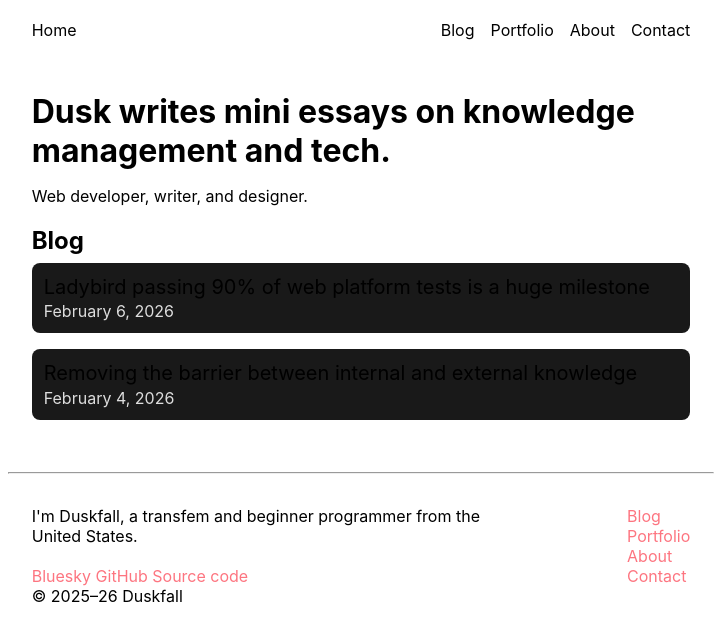
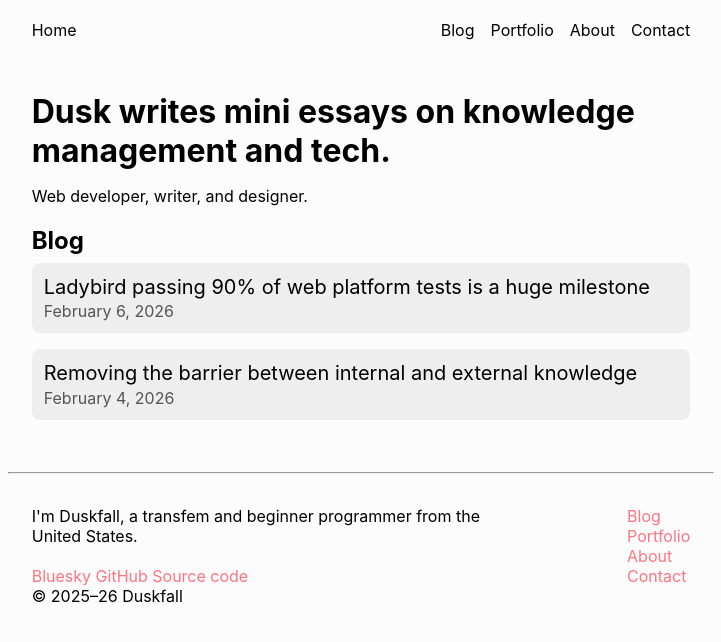
Before and after one commit to TrulyFlawed/trulyflawed.github.io, a Jekyll site: the page built from index.md, in a window 1280 px wide. Shown: the top 642 px of the page, without its empty margins (279-1000 px from the left). Built offline with Jekyll 4.4.1, drawn with Linux system fonts in a browser that asks for light colours.

Commit message:
refactor: standardize and fix color styles
Prior to these changes, the stylesheet had inconsistencies on two separ-
-ate fronts: color format and the means of how we applied color.

For the issue of color format inconsistencies, we had some colors using
RGB and most using HEX. These have since all been changed to use oklch
because it is a better format for modern CSS.

For the issue of inconsistencies in how we apply styles, I've moved all
color values to variables in `:root`.

This should also fix some issues with light mode that were seen with the
old system. Particularly with blog post date/author info and those card
things I use for displaying a list of my articles on a few pages.

```diff
--- a/assets/css/theme.css
+++ b/assets/css/theme.css
@@ -1,24 +1,38 @@
 /* If browser/OS theme default is light or unspecified we
  * default to light theme. */
-html {
-	--primary-text: #000;
-	--primary-background: #fff;
-	--secondary-text: #fff;
-	/* Yes I know these are in RGB, I need to fix that later. */
-	--link-color: rgb(253, 117, 128);
-	--link-color-highlighted: rgb(255, 160, 171);
-	--secondary-background: rgb(51, 51, 51);
+:root {
+	color-scheme: light dark;
+
+	--color-text-primary:     oklch(0.05 0 0);
+	--color-text-secondary:   oklch(0.98 0 0);
+	--color-bg-primary:       oklch(0.99 0 0);
+	--color-bg-secondary:     oklch(0.22 0 0);
+
+	/* Accent / link colors — your signature red */
+	--color-link:			  oklch(0.7262 0.1661 17.21);
+	--color-link-hover:       oklch(0.8043 0.1135 12.42);
+
+	/* Article cards & subtle surfaces (dark-leaning neutrals) */
+	--color-surface:          oklch(0.95 0 0);
+	--color-surface-hover:    oklch(0.90 0 0);
+	--color-text-muted:       oklch(0.45 0 0);
+	--color-text-very-muted:  oklch(0.92 0 0);
 }
 
 /* If browser/OS theme default is dark, we select
  * dark to avoid unwanted flash of light on page load. */
 @media (prefers-color-scheme: dark) {
-	html {
-		--primary-text: #fff;
-		--primary-background: #000;
-		--secondary-text: #000;
-		--link-color: rgb(253, 117, 128);
-		--link-color-highlighted: rgb(255, 160, 171);
+	:root {
+		--color-text-primary:     oklch(0.98 0 0);
+		--color-text-secondary:   oklch(0.05 0 0);
+		--color-bg-primary:       oklch(0.04 0 0);
+		--color-bg-secondary:     oklch(0.22 0 0);
+
+		/* Surfaces get slightly lighter in dark mode for contrast */
+		--color-surface:          oklch(0.22 0 0);
+		--color-surface-hover:    oklch(0.30 0 0);
+
+		--color-text-muted:       oklch(0.85 0 0);
 	}
 }
 
@@ -38,9 +52,8 @@ body {
 	height: 100dvh;
 
 	font-size: 1rem;
-	color: var(--primary-text);
-
-	background-color: var(--primary-background);
+	color: var(--color-text-primary);
+	background-color: var(--color-bg-primary);
 
 	transition: ease 0.15s;
 }
@@ -68,15 +81,16 @@ p {
 }
 
 hr {
-	color: var(--secondary-background);
-	background-color: var(--secondary-background);
+	color: var(--color-surface-hover);
+	background-color: var(--color-surface-hover);
 	box-sizing: border-box;
 	margin: 0;
 	padding: 0;
+	transition: ease 0.15s;
 }
 
 a {
-	color: var(--link-color);
+	color: var(--color-link);
 	display: inline-flex;
 	gap: 0.1rem;
 	align-items: center;
@@ -86,7 +100,7 @@ a {
 	text-underline-offset: 0.2em;
 
 	outline: 0px solid transparent;
-	fill: var(--primary-text);
+	fill: currentColor;
 	transition: ease 0.15s;
 
 	/* padding: 0.125rem; */
@@ -94,7 +108,7 @@ a {
 
 	&:hover,
 	&:focus-visible {
-		color: var(--link-color-highlighted);
+		color: var(--color-link-hover);
 		text-decoration-thickness: 2px;
 	}
 
@@ -126,7 +140,7 @@ header {
 	justify-content: space-between;
 
 	& a {
-		color: var(--primary-text);
+		color: var(--color-text-primary);
 		text-decoration: none;
 	}
 
@@ -144,8 +158,8 @@ footer {
 	width: 70ch;
 
 	& hr {
-		color: var(--secondary-background);
-		background-color: var(--secondary-background);
+		color: var(--color-surface-hover);
+		background-color: var(--color-surface-hover);
 		box-sizing: border-box;
 		margin: 0 0 2rem 0;
 		padding: 0;
@@ -153,7 +167,7 @@ footer {
 
 	& h2 {
 		font-size: 1rem;
-		color: #eee;
+		color: var(--color-text-very-muted);
 		font-weight: 400;
 		font-variant-caps: all-small-caps;
 	}
@@ -188,17 +202,17 @@ footer {
 }
 
 .article {
-	background-color: rgb(25, 25, 25);
+	background-color: var(--color-surface);
 	padding: 0.75rem;
 	border-radius: 0.5rem;
 	transition: ease 0.15s;
 
 	&:hover {
-		background-color: rgb(40, 40, 40);
+		background-color: var(--color-surface-hover);
 	}
 
 	& a {
-		color: var(--primary-text);
+		color: var(--color-text-primary);
 		font-size: 1.25rem;
 		text-decoration: none;
 		margin-bottom: 0.15rem;
@@ -214,7 +228,8 @@ footer {
 	flex-direction: row;
 	gap: 1.5rem;
 	margin-bottom: 1rem;
-	color: #ddd;
+	color: var(--color-text-muted);
+	transition: ease 0.15s;
 }
 
 sup a {
```
